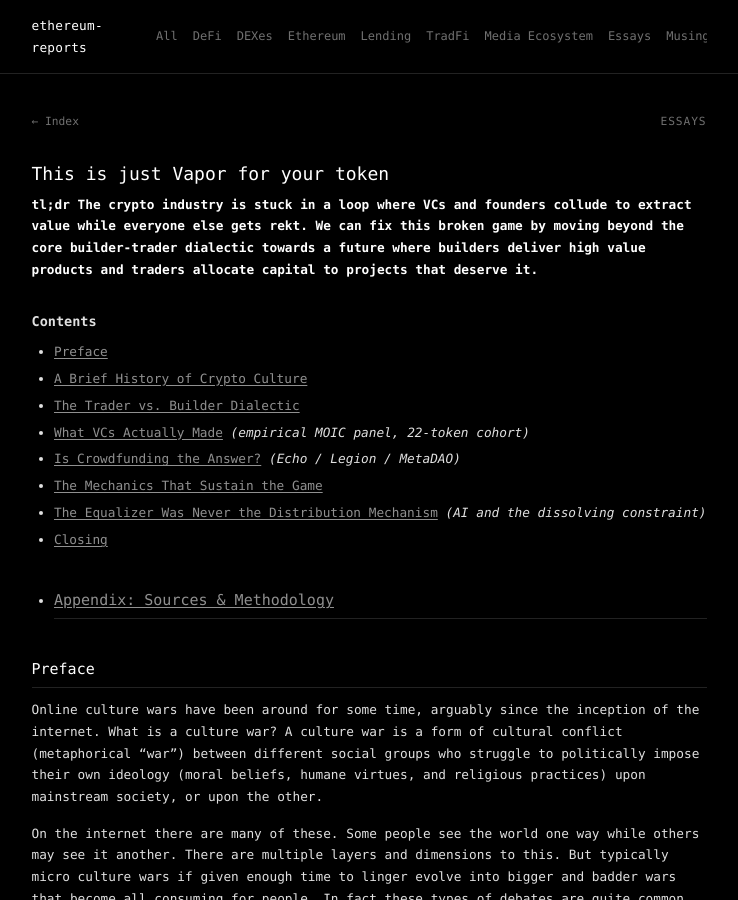
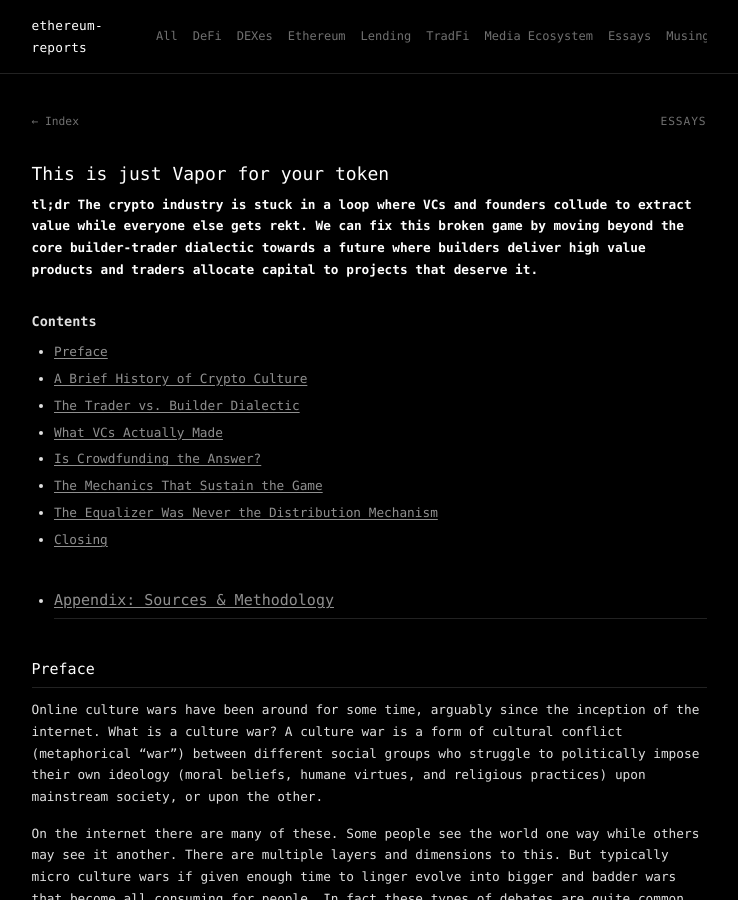
Before and after one commit to 0xapriori/ethereum-reports, a Jekyll site: the page built from essays/the-phenomenology-of-token-games-april-2026.md, in a window 1280 px wide and 900 px high. Shown: the whole window, without its empty margins (271-1009 px from the left). Built offline with Jekyll 4.4.1, drawn with Linux system fonts in a browser that asks for light colours.

Commit message:
TOC: drop parenthetical annotations
Co-Authored-By: Claude Opus 4.6 (1M context) <noreply@anthropic.com>

```diff
--- a/essays/the-phenomenology-of-token-games-april-2026.md
+++ b/essays/the-phenomenology-of-token-games-april-2026.md
@@ -13,10 +13,10 @@ author: "apriori (human), with Claude (editor)"
 - [Preface](#preface)
 - [A Brief History of Crypto Culture](#a-brief-history-of-crypto-culture)
 - [The Trader vs. Builder Dialectic](#the-trader-vs-builder-dialectic)
-- [What VCs Actually Made](#what-vcs-actually-made) *(empirical MOIC panel, 22-token cohort)*
-- [Is Crowdfunding the Answer?](#is-crowdfunding-the-answer) *(Echo / Legion / MetaDAO)*
+- [What VCs Actually Made](#what-vcs-actually-made)
+- [Is Crowdfunding the Answer?](#is-crowdfunding-the-answer)
 - [The Mechanics That Sustain the Game](#the-mechanics-that-sustain-the-game)
-- [The Equalizer Was Never the Distribution Mechanism](#the-equalizer-was-never-the-distribution-mechanism) *(AI and the dissolving constraint)*
+- [The Equalizer Was Never the Distribution Mechanism](#the-equalizer-was-never-the-distribution-mechanism)
 - [Closing](#closing)
 - [Appendix: Sources & Methodology](#appendix-sources--methodology)
 ---
```
